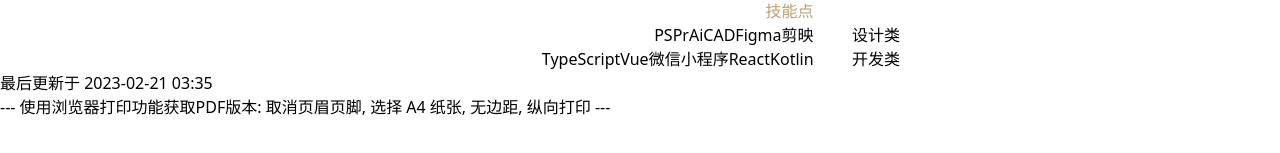
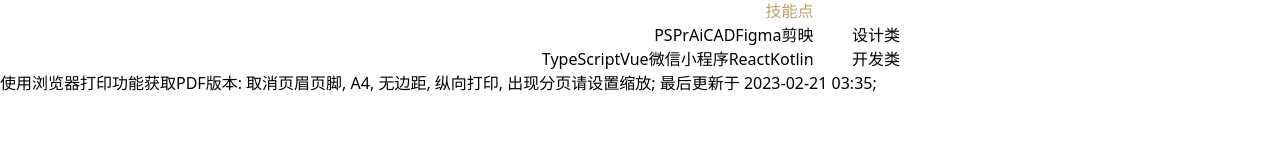
Before and after one commit to jiakun-zhao/jiakun-zhao, a Vue app: page /resume in a window 1280 px wide. Shown: the part 643-796 px from the top of the page. Built offline with nearby package versions, Linux system fonts and the light colour scheme.

Commit message:
fix: styles

```diff
--- a/src/pages/resume.vue
+++ b/src/pages/resume.vue
@@ -9,8 +9,7 @@
 const wrapperStyle = computed(() => {
     const scale = windowWidth.value / wrapperWidth.value
     return {
-        'transform': `scale(${scale < 1 ? scale : 1})`,
-        'transform-origin': 'top left',
+        transform: `scale(${scale < 1 ? scale : 1})`,
     }
 })
 
@@ -41,20 +40,17 @@
     detail: ['专科 / 电子商务', '参加绍兴市单片机比赛'],
 }]
 
-const stacks = [
-    {
-        name: '设计类',
-        items: ['PS', 'Pr', 'Ai', 'CAD', 'Figma', '剪映'],
-    },
-    {
-        name: '开发类',
-        items: ['TypeScript', 'Vue', '微信小程序', 'React', 'Kotlin'],
-    },
-]
+const stacks = [{
+    name: '设计类',
+    items: ['PS', 'Pr', 'Ai', 'CAD', 'Figma', '剪映'],
+}, {
+    name: '开发类',
+    items: ['TypeScript', 'Vue', '微信小程序', 'React', 'Kotlin'],
+}]
 </script>
 
 <template>
-    <div ref="wrapper" leading-none w-8.3in h-11.7in font-mono relative text-.15in bg="#f6f2eb" text-primary box-border mx-auto overflow-hidden print:transform="none!" :style="wrapperStyle">
+    <div ref="wrapper" class="wrapper" leading-none w-8.3in h-11.7in font-mono relative text-.15in bg="#f6f2eb" text-primary box-border mx-auto overflow-hidden print:transform="none!" :style="wrapperStyle">
         <div class="item" mt-.8in>
             <div class="left">
                 <div text-black font-bold text-.3in>赵 家锟</div>
@@ -94,14 +90,20 @@
             <div class="right">{{ item.name }}</div>
         </div>
 
-        <div absolute opacity-30 bottom-0 left-0 right-0 text-center print:display-none>
-            <div pb-.2in>最后更新于 2023-02-21 03:35</div>
-            <div pb-.2in>--- 使用浏览器打印功能获取PDF版本: 取消页眉页脚, 选择 A4 纸张, 无边距, 纵向打印 ---</div>
+        <div absolute opacity-30 bottom-0 left-0 right-0 text-center print:display-none text-.1in pb-.2in>
+            使用浏览器打印功能获取PDF版本: 取消页眉页脚, A4, 无边距, 纵向打印, 出现分页请设置缩放; 最后更新于 2023-02-21 03:35;
         </div>
     </div>
 </template>
 
 <style scoped>
+.wrapper {
+    transform-origin: top left;
+    -webkit-print-color-adjust: exact;
+    print-color-adjust: exact;
+    color-adjust: exact;
+}
+
 .item {
     display: flex;
     width: 92%;
```
